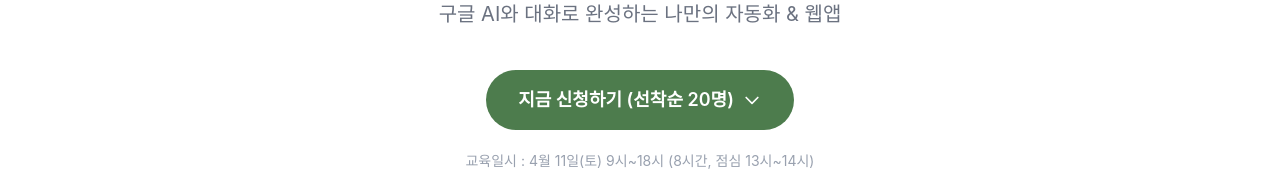
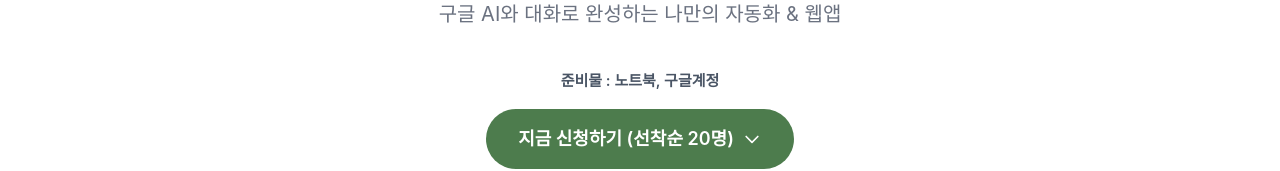
Before and after one commit to sunrye-park/4060vibecoding, a React (Vite) app: page / in a window 1280 px wide. Shown: the part 619-790 px from the top of the page. Built offline with nearby package versions, Linux system fonts and the light colour scheme; no server answers; a web font is replaced by a local one.

Commit message:
히어로 CTA 버튼 위에 준비물 안내 추가
Co-Authored-By: Claude Opus 4.6 (1M context) <noreply@anthropic.com>

```diff
--- a/src/components/Hero.jsx
+++ b/src/components/Hero.jsx
@@ -15,6 +15,8 @@ export default function Hero() {
           코딩 몰라도 OK!<br />
           구글 AI와 대화로 완성하는 나만의 자동화 &amp; 웹앱
         </p>
+
+        <p className="text-[15px] font-semibold text-gray-600 mb-4">준비물 : 노트북, 구글계정</p>
 
         <a
           href="#register"
```
